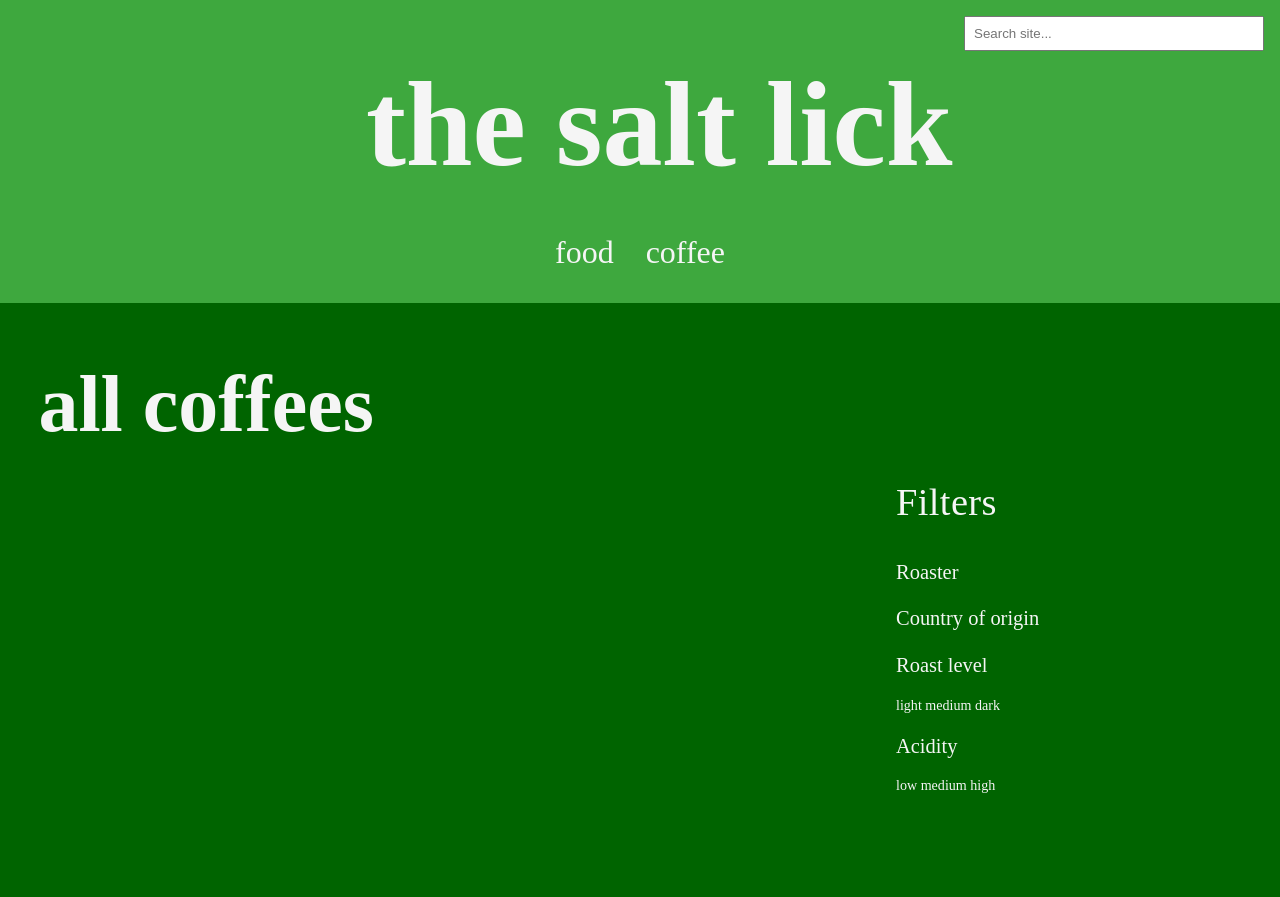
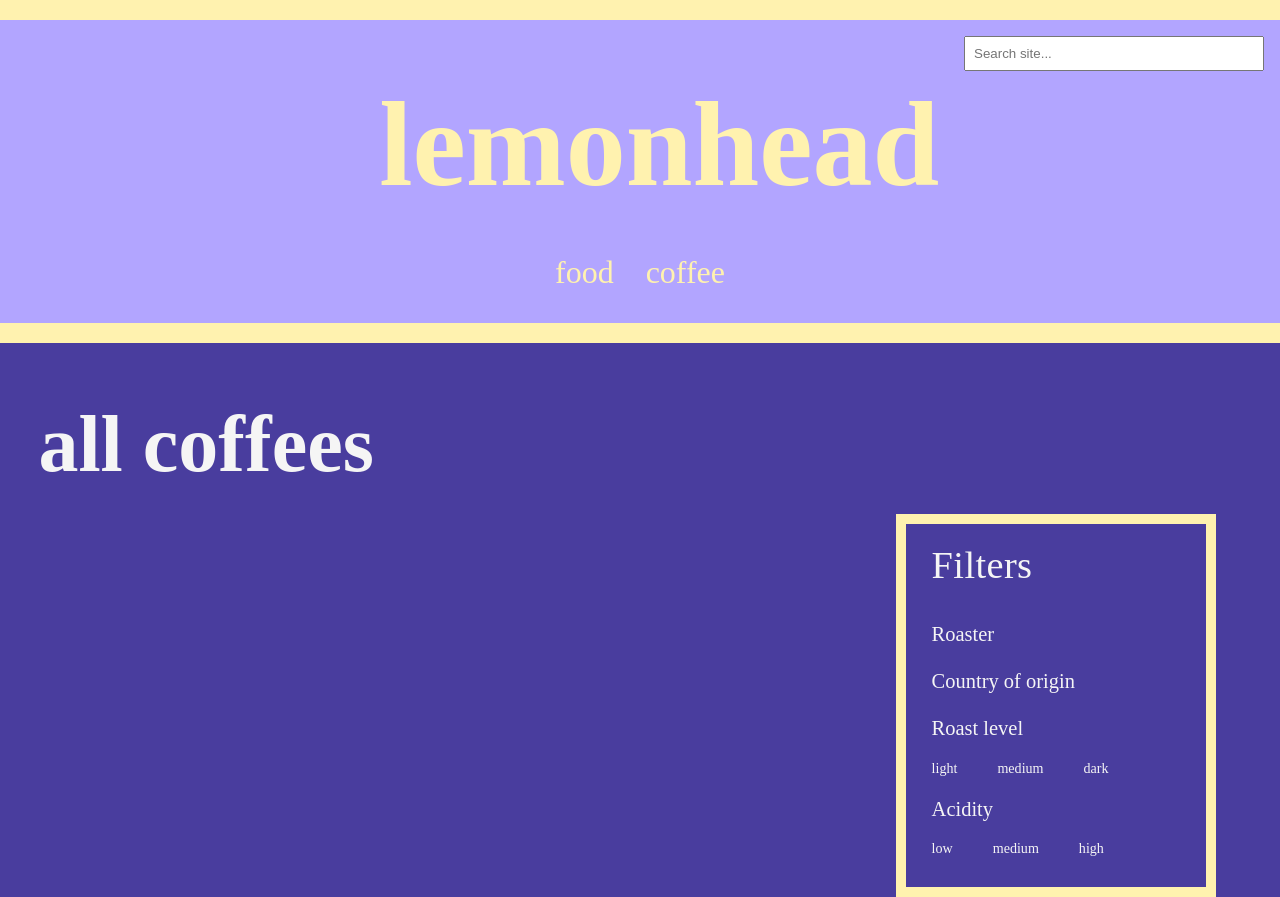
Before and after one commit to porter-m39/food_blog, a Django app: template coffee/templates/coffee/index.html in a window 1280 px wide. Before the commit the page ends 793 px from the top, so only its background shows below. Run offline with Django 3.2, Linux system fonts and the light colour scheme; the template is opened without the code that fills it, so the values that code supplies are empty.

Commit message:
new colors! fun

```diff
--- a/coffee/templates/coffee/index.html
+++ b/coffee/templates/coffee/index.html
@@ -45,7 +45,7 @@
 
             <h3> Roast level </h3>
 
-            <div>
+            <div style="display: flex; gap: 40px;">
                 <a href = "{% url 'coffee:roast_level' "light" %}">{{ "light" }}</a>
                 <a href = "{% url 'coffee:roast_level' "medium" %}">{{ "medium" }}</a>
                 <a href = "{% url 'coffee:roast_level' "dark" %}">{{ "dark" }}</a>  <br><br>
@@ -53,7 +53,7 @@
 
             <h3> Acidity </h3>
 
-            <div>
+            <div style="display: flex; gap: 40px;">
                 <a href = "{% url 'coffee:coffee_acidity' "low" %}">{{ "low" }}</a>
                 <a href = "{% url 'coffee:coffee_acidity' "medium" %}">{{ "medium" }}</a>
                 <a href = "{% url 'coffee:coffee_acidity' "high" %}">{{ "high" }}</a>  <br><br>
--- a/static/css/style.css
+++ b/static/css/style.css
@@ -9,7 +9,7 @@ body{
     min-height: 15vh;
     display: grid;
     font-size: 1.1vw;
-    background-color: darkgreen;
+    background-color: rgb(73, 61, 158);
     color:whitesmoke;
     /* max-width: 1200px; */
     /* margin-left: 2vw;  */
@@ -18,7 +18,7 @@ body{
 /* set-up for main content and sidebar to be next to each other. */
 .page-container {
     display: flex; /* Creates a flex container */
-    gap: 2rem; /* Space between main content and sidebar */
+    gap: 3vw; /* Space between main content and sidebar */
     justify-content: space-between;
 }
 
@@ -79,7 +79,7 @@ figure {
 img.framed {
     /* border: 5px solid whitesmoke;       Add a solid border */
     padding: 15px;                /* Add space between the image and the border */
-    background-color: rgb(62, 168, 62);    /* Add a background color behind the image */
+    background-color: rgb(178, 165, 255);    /* Add a background color behind the image */
     box-shadow: 0 4px 8px rgba(0, 0, 0, 0.1); /* Add a subtle shadow */
     margin-bottom: 2vh;
 }
@@ -87,13 +87,18 @@ img.framed {
 .main-content {
     flex: 1; /* makes  */
     float: left;
-    width: 75%; /* Or adjust based on sidebar width */
+    width: 67%; /* Or adjust based on sidebar width */
     margin-left: 3vw;
   }
 
 .sidebar {
     float: right;
     width: 20%; /* Or a percentage, or a specific pixel value */
+    border: 10px solid rgb(255, 242, 175);
+    padding-left: 2vw;
+    padding-top: 1vw;
+    padding-bottom: 1vw;
+    margin-right: 7vw;
   }
 
 .coffee-main {
@@ -105,7 +110,12 @@ img.framed {
 
 .coffee-sidebar {
     float: right;
-    width: 30%; /* Or a percentage, or a specific pixel value */
+    width: 25%; /* Or a percentage, or a specific pixel value */
+    margin-right:5vw;
+    border: 10px solid rgb(255, 242, 175);
+    padding-left: 2vw;
+    padding-top: 1vw;
+    padding-bottom: 1vw;
   }
 
 
@@ -130,18 +140,21 @@ footer{
 /* HEADER SETTINGS */
 
 .site-header{
-    background-color: rgb(62, 168, 62);
+    background-color: rgb(178, 165, 255);
     text-align: center;
     padding: 2rem;
     margin-bottom: 2rem;
     position: relative; /* Needed for absolute positioning of search */
     width: 100%; /* Ensure full width */
     box-sizing: border-box; /* Include padding in width calculation */
+    border-bottom: 20px solid rgb(255, 242, 175);
+    border-top: 20px solid rgb(255, 242, 175);
 }
 
 .site-title{
     font-size: 15vh;
     margin-bottom: 5vh;
+    color: rgb(255, 242, 175);
 }
 
 .header-links{
@@ -152,7 +165,7 @@ footer{
 
 .header-link{
     font-size: 4vh;
-    color: whitesmoke;
+    color: rgb(255, 242, 175);
 }
 
 .header-link:hover{
@@ -181,19 +194,3 @@ input{
     width: 100%;               /* Fill available space */
     padding: 0.5rem;           /* Add padding for better appearance */
 }
-
-
-
-/* NOT USING THE STUFF BELOW RIGHT NOW */
-
-
-/* settings for bullet-point list */
-ul {
-    list-style-type: disc; /* Default bullet style (can be changed) */
-    padding-left: 20px;   /* Add some padding for better spacing */
-    margin-left:1rem;
-}
-li {
-    margin-bottom: 10px;  /* Add space between list items */
-    line-height: 1.2;
-}
--- a/templates/base.html
+++ b/templates/base.html
@@ -12,7 +12,7 @@
 <head>
     <meta charset="utf-8">
     <meta name="viewport" content="width=device-width, initial-scale=1.0">
-    <title>  the salt lick  </title>
+    <title>  lemonhead  </title>
 
     <!-- can include a java script here -->
 </head>
@@ -24,7 +24,7 @@
         </form>
     </div>
 
-    <h1 class="site-title"> the salt lick </h1>
+    <h1 class="site-title"> lemonhead </h1>
     <nav class="header-links">
         <a href="{% url 'posts:post_index' %}" class = "header-link">food</a>
         <a href="{% url 'coffee:coffee_index' %}" class = "header-link">coffee</a>
--- a/todo.txt
+++ b/todo.txt
@@ -9,12 +9,12 @@ Bugs / things to fix
     - figure out how to display relevant scores on coffee details page
 - DONE -- change font. perhaps get rid of bootstrap altogether.
 - Make blog look nicer :/
-    - New color scheme?
+    - DONE -- New color scheme?
     - DONE -- change the bold face font so that it's more readable
     - DONE -- make nav bar better
     - DONE -- add search bar to the new "header"
     - DONE -- get rid of the "tab title" in base.html
-    - add border to the sidebar
+    - DONE -- add border to the sidebar
     - DONE -- make it so that there's not an empty list of tags to the side when you search by tag
 
 - DONE -- Fix search
```
